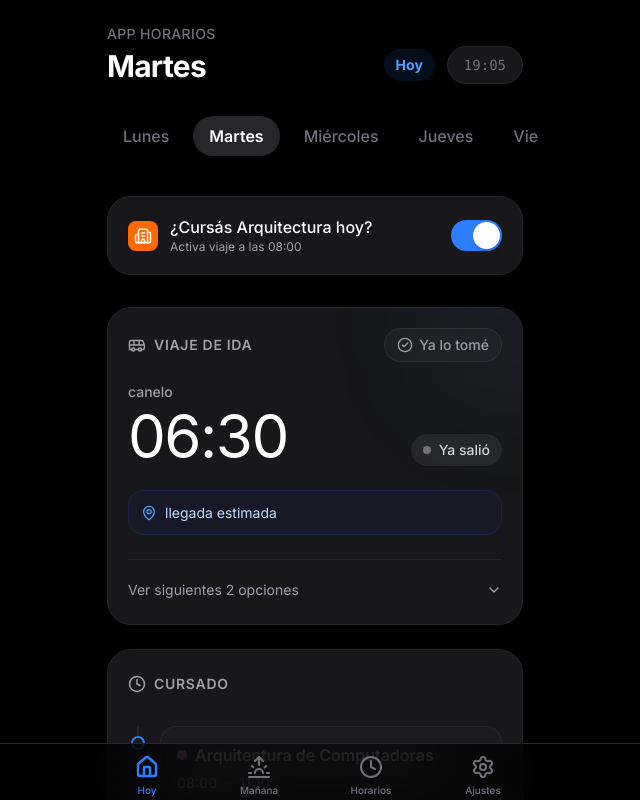
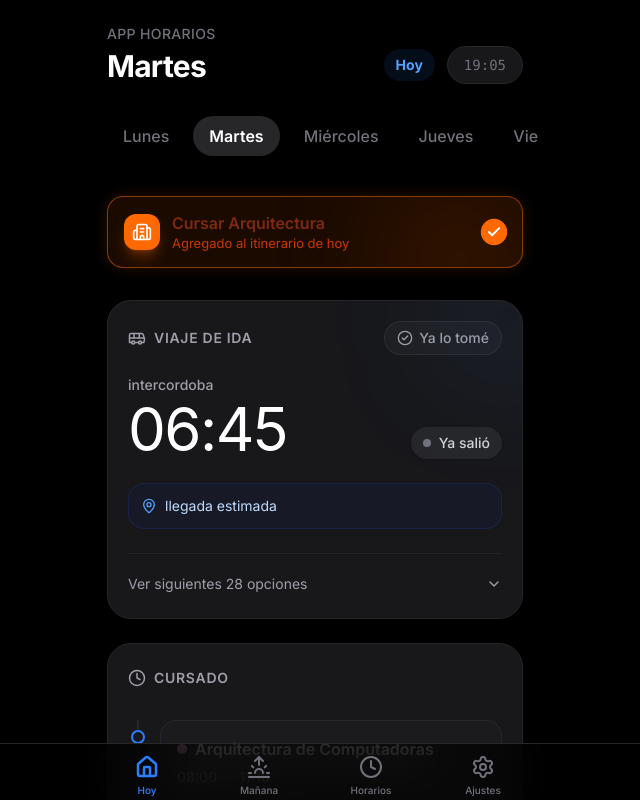
Before and after one commit to aalvaroespinoza/AppHorarios, a Next.js app: page / in a window 1280 px wide. Both pictures are taken after a click on the button "Martes". Shown: the top 800 px of the page, without its empty margins (325-965 px from the left). Built offline with nearby package versions, Linux system fonts and the light colour scheme.

Commit message:
feat: rediseño de checkboxes y mejora en cálculo dinámico de colectivo más cercano a clase

```diff
--- a/src/features/schedule/ContextualControls.tsx
+++ b/src/features/schedule/ContextualControls.tsx
@@ -72,37 +72,69 @@ export default function ContextualControls() {
 
       {/* Controles Dinámicos (solo martes o viernes) */}
       {diaSeleccionado === 'martes' && (
-        <NativeCard className="p-4 mt-2 animate-in fade-in slide-in-from-top-2 duration-300">
-          <div className="flex items-center justify-between">
+        <button
+          onClick={() => setCursaArquitectura(!cursaArquitectura)}
+          className={`w-full text-left p-4 mt-2 rounded-2xl border transition-all duration-300 relative overflow-hidden animate-in fade-in slide-in-from-top-2 ${
+            cursaArquitectura
+              ? 'bg-orange-500/10 border-orange-500/50 shadow-[0_0_15px_rgba(249,115,22,0.15)]'
+              : 'bg-[var(--color-surface)] border-[var(--color-border)]'
+          }`}
+        >
+          <div className={`absolute top-0 right-0 w-32 h-32 bg-orange-500/20 rounded-full blur-3xl transition-opacity duration-500 ${cursaArquitectura ? 'opacity-100' : 'opacity-0'}`} />
+          <div className="flex items-center justify-between relative z-10">
             <div className="flex items-center gap-3">
-              <div className="bg-orange-500 p-1.5 rounded-lg text-white shadow-sm">
-                <Building2 size={18} />
+              <div className={`p-2 rounded-xl transition-colors duration-300 ${cursaArquitectura ? 'bg-orange-500 text-white shadow-lg shadow-orange-500/30' : 'bg-zinc-800/50 dark:bg-zinc-800 text-[var(--color-text-secondary)]'}`}>
+                <Building2 size={20} />
               </div>
               <div>
-                <span className="font-medium text-[16px] block leading-tight text-white">¿Cursás Arquitectura hoy?</span>
-                <span className="text-[12px] text-zinc-400 block leading-tight mt-0.5">Activa viaje a las 08:00</span>
+                <span className={`font-semibold text-[16px] block leading-tight transition-colors duration-300 ${cursaArquitectura ? 'text-orange-900 dark:text-orange-50' : 'text-[var(--color-text-primary)]'}`}>
+                  Cursar Arquitectura
+                </span>
+                <span className={`text-[13px] block leading-tight mt-0.5 transition-colors duration-300 ${cursaArquitectura ? 'text-orange-700 dark:text-orange-200/70' : 'text-[var(--color-text-secondary)]'}`}>
+                  {cursaArquitectura ? 'Agregado al itinerario de hoy' : 'Tocar para cursar'}
+                </span>
               </div>
             </div>
-            <NativeSwitch checked={cursaArquitectura} onChange={setCursaArquitectura} />
+            <div className={`w-6 h-6 rounded-full border-2 flex items-center justify-center transition-all duration-300 ${
+              cursaArquitectura ? 'bg-orange-500 border-orange-500 scale-110' : 'border-zinc-300 dark:border-zinc-600'
+            }`}>
+              {cursaArquitectura && <svg width="14" height="14" viewBox="0 0 24 24" fill="none" stroke="white" strokeWidth="3" strokeLinecap="round" strokeLinejoin="round"><polyline points="20 6 9 17 4 12"></polyline></svg>}
+            </div>
           </div>
-        </NativeCard>
+        </button>
       )}
 
       {diaSeleccionado === 'viernes' && (
-        <NativeCard className="p-4 mt-2 animate-in fade-in slide-in-from-top-2 duration-300">
-          <div className="flex items-center justify-between">
+        <button
+          onClick={() => setDuermeEnCordoba(!duermeEnCordoba)}
+          className={`w-full text-left p-4 mt-2 rounded-2xl border transition-all duration-300 relative overflow-hidden animate-in fade-in slide-in-from-top-2 ${
+            duermeEnCordoba
+              ? 'bg-indigo-500/10 border-indigo-500/50 shadow-[0_0_15px_rgba(99,102,241,0.15)]'
+              : 'bg-[var(--color-surface)] border-[var(--color-border)]'
+          }`}
+        >
+          <div className={`absolute top-0 right-0 w-32 h-32 bg-indigo-500/20 rounded-full blur-3xl transition-opacity duration-500 ${duermeEnCordoba ? 'opacity-100' : 'opacity-0'}`} />
+          <div className="flex items-center justify-between relative z-10">
             <div className="flex items-center gap-3">
-              <div className="bg-indigo-500 p-1.5 rounded-lg text-white shadow-sm">
-                <Bed size={18} />
+              <div className={`p-2 rounded-xl transition-colors duration-300 ${duermeEnCordoba ? 'bg-indigo-500 text-white shadow-lg shadow-indigo-500/30' : 'bg-zinc-800/50 dark:bg-zinc-800 text-[var(--color-text-secondary)]'}`}>
+                <Bed size={20} />
               </div>
               <div>
-                <span className="font-medium text-[16px] block leading-tight text-white">¿Dormís en Córdoba?</span>
-                <span className="text-[12px] text-zinc-400 block leading-tight mt-0.5">Cancela regresos de hoy</span>
+                <span className={`font-semibold text-[16px] block leading-tight transition-colors duration-300 ${duermeEnCordoba ? 'text-indigo-900 dark:text-indigo-50' : 'text-[var(--color-text-primary)]'}`}>
+                  Dormir en Córdoba
+                </span>
+                <span className={`text-[13px] block leading-tight mt-0.5 transition-colors duration-300 ${duermeEnCordoba ? 'text-indigo-700 dark:text-indigo-200/70' : 'text-[var(--color-text-secondary)]'}`}>
+                  {duermeEnCordoba ? 'Se cancelan regresos de hoy' : 'Tocar si te quedás'}
+                </span>
               </div>
             </div>
-            <NativeSwitch checked={duermeEnCordoba} onChange={setDuermeEnCordoba} />
+            <div className={`w-6 h-6 rounded-full border-2 flex items-center justify-center transition-all duration-300 ${
+              duermeEnCordoba ? 'bg-indigo-500 border-indigo-500 scale-110' : 'border-zinc-300 dark:border-zinc-600'
+            }`}>
+              {duermeEnCordoba && <svg width="14" height="14" viewBox="0 0 24 24" fill="none" stroke="white" strokeWidth="3" strokeLinecap="round" strokeLinejoin="round"><polyline points="20 6 9 17 4 12"></polyline></svg>}
+            </div>
           </div>
-        </NativeCard>
+        </button>
       )}
     </div>
   );
--- a/src/lib/engine/recommendation-engine.ts
+++ b/src/lib/engine/recommendation-engine.ts
@@ -37,11 +37,6 @@ export const calcularColectivos = (
   horaActualHHMM: string
 ): { recomendado: RawScheduleEntry | null, alternativas: RawScheduleEntry[] } => {
 
-  // 1. Obtener escenario activo
-  // Simulamos una fecha de referencia que coincida con el día solicitado
-  // para que el scenario-engine pueda resolverlo correctamente.
-  // Como `determineScenario` usa dateToSchoolDay, pasamos un martes cualquiera
-  // si piden martes, etc. Pero es más fácil construir un Date base:
   const map: Record<string, number> = {
     'lunes': 1, 'martes': 2, 'miercoles': 3, 'jueves': 4, 'viernes': 5, 'sabado': 6, 'domingo': 0
   };
@@ -62,8 +57,6 @@ export const calcularColectivos = (
     return { recomendado: null, alternativas: [] };
   }
 
-  // 2. Obtener materias del escenario para ese día
-  // Extraemos todos los bloques de clase de las materias activas para ese día
   let classBlocks = subjectData.subjects
     .filter(s => scenario.activeSubjectIds.includes(s.id))
     .flatMap(s => s.classBlocks)
@@ -73,59 +66,69 @@ export const calcularColectivos = (
     return { recomendado: null, alternativas: [] };
   }
 
-  // Ordenar cronológicamente
   classBlocks.sort((a, b) => timeToMins(a.startTime) - timeToMins(b.startTime));
 
-  // 3. Obtener horarios base del día y tipo
-  let opciones = rawScheduleEntries.filter(
+  // Todos los horarios disponibles en ese día y dirección
+  const todasOpciones = rawScheduleEntries.filter(
     (h) => h.dia === dia && h.sentido === tipo
   );
 
-  // 4. Lógica de Filtrado en Vivo (descartar los que ya pasaron)
-  opciones = opciones.filter((h) => timeToMins(h.horaSalida) >= timeToMins(horaActualHHMM));
-
-  if (opciones.length === 0) {
+  if (todasOpciones.length === 0) {
     return { recomendado: null, alternativas: [] };
   }
 
-  // 5. Filtrado por tipo de viaje e itinerario académico
+  let idealBus: RawScheduleEntry | null = null;
+
   if (tipo === 'ida') {
     const primerBloque = classBlocks[0];
+    const limiteLlegadaTerminal = timeToMins(primerBloque.startTime);
 
-    // Regla general: Debe llegar al menos 15 minutos antes de la clase.
-    // Usamos horaLlegada de la tabla si existe, sino asumimos 60 mins de viaje.
-    const limiteLlegadaTerminal = timeToMins(primerBloque.startTime) - 15;
-
-    opciones = opciones.filter((h) => {
-      // Como horaLlegada está en schedules.ts, la usamos
-      return timeToMins(h.horaLlegada) <= timeToMins(primerBloque.startTime);
-    });
-
+    // Buses que llegan antes o a la misma hora que empieza la clase
+    let validas = todasOpciones.filter(h => timeToMins(h.horaLlegada) <= limiteLlegadaTerminal);
+    if (validas.length > 0) {
+      // Ordenamos descendente para encontrar el que llega más cerca a la hora de cursar (el más tarde posible)
+      validas.sort((a, b) => timeToMins(b.horaSalida) - timeToMins(a.horaSalida));
+      idealBus = validas[0];
+    }
   } else {
     // VUELTA
     if (dia === 'viernes' && duermeEnCordoba) {
       return { recomendado: null, alternativas: [] };
     }
-
     const ultimoBloque = classBlocks[classBlocks.length - 1];
     let limiteSalidaTerminal = timeToMins(ultimoBloque.endTime);
 
-    // Regla de Viernes ("Dormir en Córdoba"): Si no duerme en Córdoba, permitimos tomar el de las 23:00
-    // aunque la clase termine a las 23:05 (el usuario saldrá antes).
-    if (dia === 'viernes' && !duermeEnCordoba && ultimoBloque.endTime === '23:05') {
-      limiteSalidaTerminal = timeToMins('23:00');
+    // Buses que salen después de la clase
+    let validas = todasOpciones.filter(h => timeToMins(h.horaSalida) >= limiteSalidaTerminal);
+
+    if (validas.length > 0) {
+      // Ordenamos ascendente para agarrar el primero que sale después de clases
+      validas.sort((a, b) => timeToMins(a.horaSalida) - timeToMins(b.horaSalida));
+      idealBus = validas[0];
+    } else {
+      // Si no hay buses válidos después de la clase (ej. clase termina 23:05 y el último bus es antes)
+      // Agarra el último bus disponible de ese día ("me trato de tomar todos los anteriores")
+      let todasOrdenadas = [...todasOpciones].sort((a, b) => timeToMins(b.horaSalida) - timeToMins(a.horaSalida));
+      idealBus = todasOrdenadas[0];
     }
-
-    // Debe salir después de que termine la última clase (con la excepción de viernes)
-    opciones = opciones.filter((h) => timeToMins(h.horaSalida) >= limiteSalidaTerminal);
   }
 
-  // 6. Ordenar los resultados finales ascendente (el más próximo en el futuro primero)
-  opciones.sort((a, b) => timeToMins(a.horaSalida) - timeToMins(b.horaSalida));
+  // Filtrado de las opciones que todavía no pasaron en el día real
+  let opcionesFuturas = todasOpciones.filter((h) => timeToMins(h.horaSalida) >= timeToMins(horaActualHHMM));
 
-  // 7. Retornar el recomendado y las alternativas
-  const recomendado = opciones.length > 0 ? opciones[0] : null;
-  const alternativas = opciones.slice(1);
+  // Si no se encontró un ideal (raro) o el ideal YA PASÓ de la hora actual real:
+  if (!idealBus || timeToMins(horaActualHHMM) > timeToMins(idealBus.horaSalida)) {
+     opcionesFuturas.sort((a, b) => timeToMins(a.horaSalida) - timeToMins(b.horaSalida));
+     idealBus = opcionesFuturas.length > 0 ? opcionesFuturas[0] : null;
+  }
 
-  return { recomendado, alternativas };
+  if (!idealBus) {
+    return { recomendado: null, alternativas: [] };
+  }
+
+  // Las alternativas son el resto de las opciones futuras
+  let alternativas = opcionesFuturas.filter(h => h.horaSalida !== idealBus!.horaSalida);
+  alternativas.sort((a, b) => timeToMins(a.horaSalida) - timeToMins(b.horaSalida));
+
+  return { recomendado: idealBus, alternativas };
 };
```
